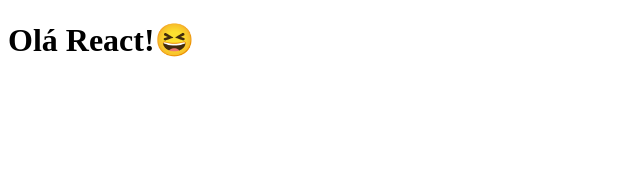
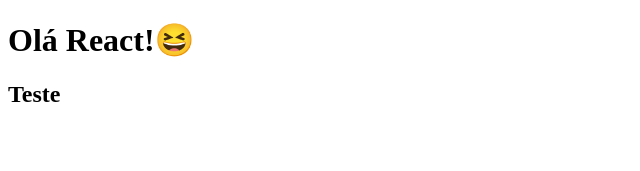
Before and after one commit to VitorGGama/react-fundamentos, a React (Vite) app: page / in a window 1280 px wide. Shown: the top 171 px of the page, without its empty margins (0-640 px from the left). Built offline with nearby package versions, Linux system fonts and the light colour scheme.

Commit message:
uso de fragmento

```diff
--- a/src/App.jsx
+++ b/src/App.jsx
@@ -1,6 +1,13 @@
 function App() {
-  return <h1>Olá React!😆</h1>
+  return <>
+    <header>
+    <h1>Olá React!😆</h1>
+  </header>
 
+  <main>
+    <h2>Teste</h2>
+  </main>
+ </>
 }
 
 export default App
```
